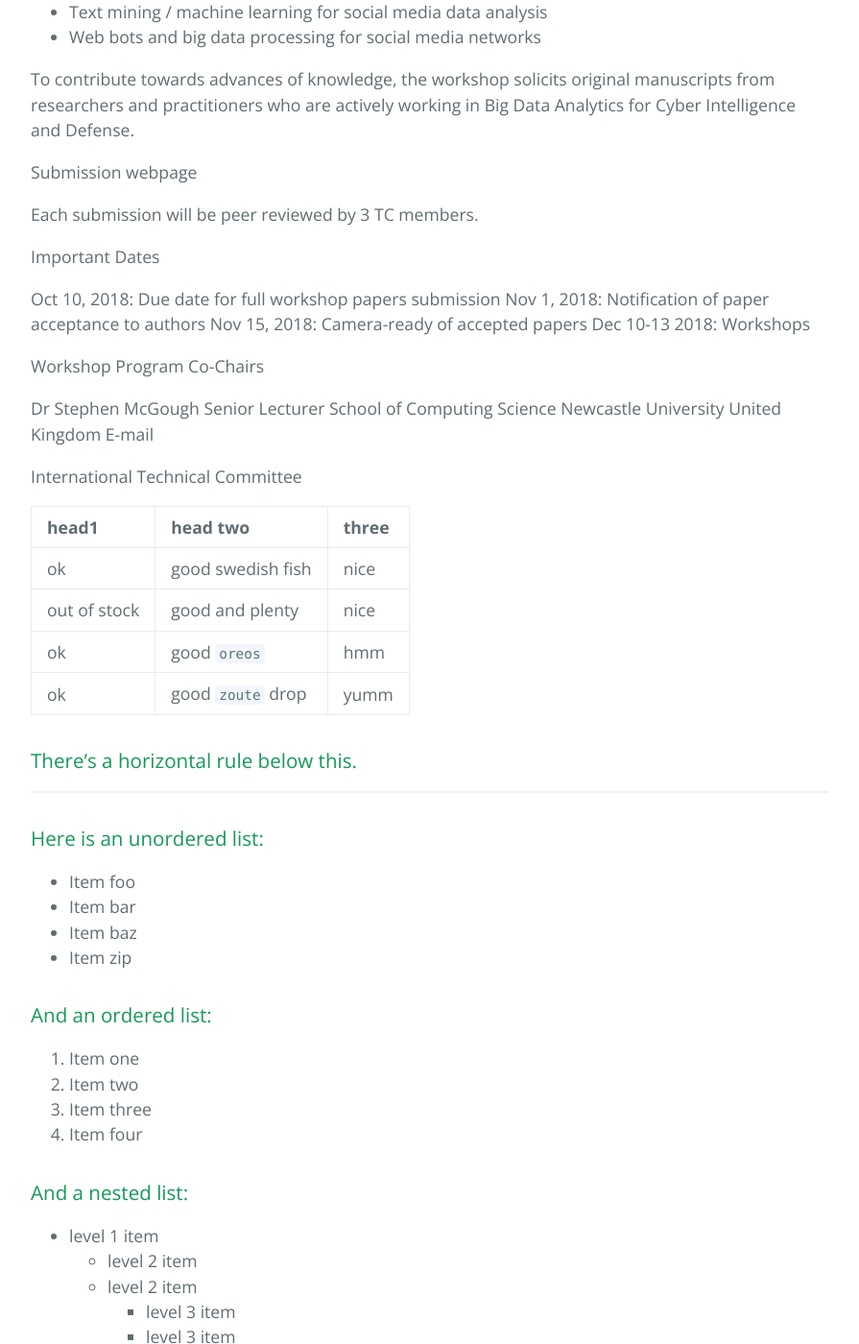
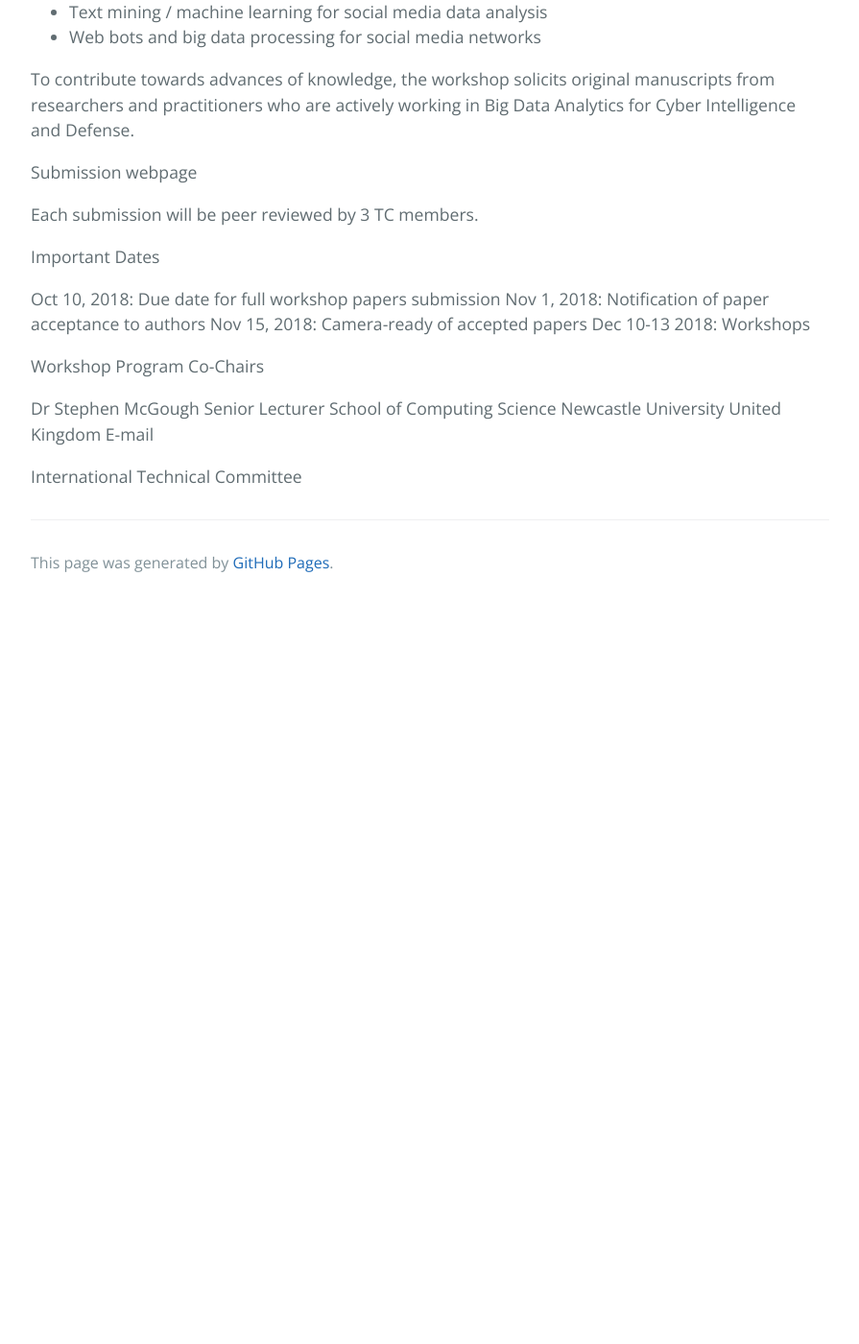
Before and after one commit to bda4cid/bda4cid.github.io, a Jekyll site: the page built from index.md, in a window 1280 px wide and 1400 px high, scrolled down 2147 px. Shown: the whole window at 96% size, without its empty margins (192-1087 px from the left). Built offline with Jekyll 4.4.1, drawn with Linux system fonts in a browser that asks for light colours; our own code applies the rules of GitHub Pages for plain Markdown files; after the commit the page ends 2777 px from its top, so only the background shows below that; some of the changed text lies outside the part shown.

````diff
--- a/_config.yml
+++ b/_config.yml
@@ -1,4 +1,4 @@
-title: BDA4CID 2019
+title: BDA4CID
 description: 3<sup>rd</sup> International Workshop on Big Data Analytics for Cyber Intelligence and Defense
 show_downloads: false
 google_analytics:
--- a/index.md
+++ b/index.md
@@ -72,74 +72,3 @@ United Kingdom
 E-mail
 
 International Technical Committee
-
-| head1        | head two          | three |
-|:-------------|:------------------|:------|
-| ok           | good swedish fish | nice  |
-| out of stock | good and plenty   | nice  |
-| ok           | good `oreos`      | hmm   |
-| ok           | good `zoute` drop | yumm  |
-
-### There's a horizontal rule below this.
-
-* * *
-
-### Here is an unordered list:
-
-*   Item foo
-*   Item bar
-*   Item baz
-*   Item zip
-
-### And an ordered list:
-
-1.  Item one
-1.  Item two
-1.  Item three
-1.  Item four
-
-### And a nested list:
-
-- level 1 item
-  - level 2 item
-  - level 2 item
-    - level 3 item
-    - level 3 item
-- level 1 item
-  - level 2 item
-  - level 2 item
-  - level 2 item
-- level 1 item
-  - level 2 item
-  - level 2 item
-- level 1 item
-
-### Small image
-
-![Octocat](https://assets-cdn.github.com/images/icons/emoji/octocat.png)
-
-### Large image
-
-![Branching](https://guides.github.com/activities/hello-world/branching.png)
-
-
-### Definition lists can be used with HTML syntax.
-
-<dl>
-<dt>Name</dt>
-<dd>Godzilla</dd>
-<dt>Born</dt>
-<dd>1952</dd>
-<dt>Birthplace</dt>
-<dd>Japan</dd>
-<dt>Color</dt>
-<dd>Green</dd>
-</dl>
-
-```
-Long, single-line code blocks should not wrap. They should horizontally scroll if they are too long. This line should be long enough to demonstrate this.
-```
-
-```
-The final element.
-```
````
